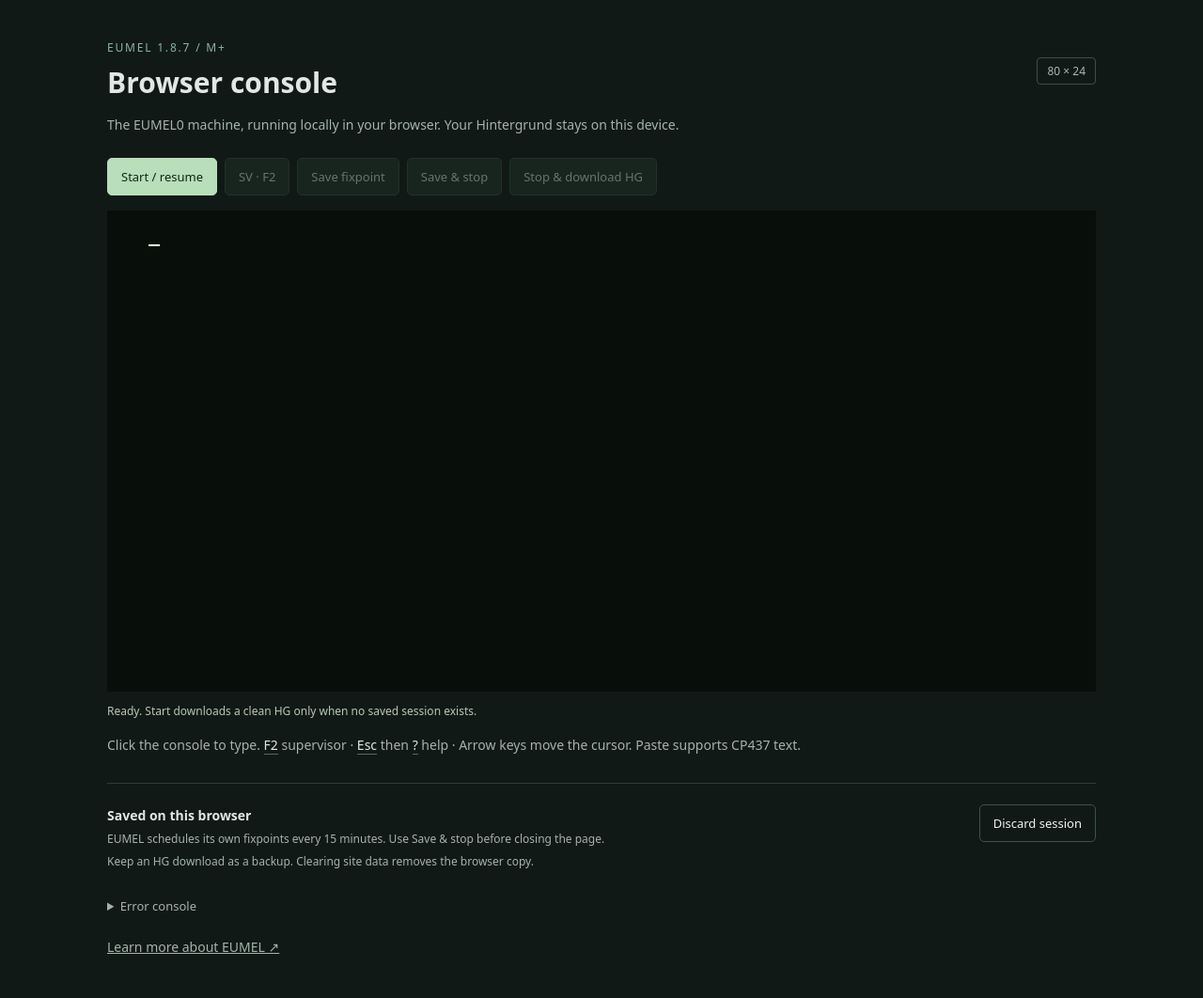
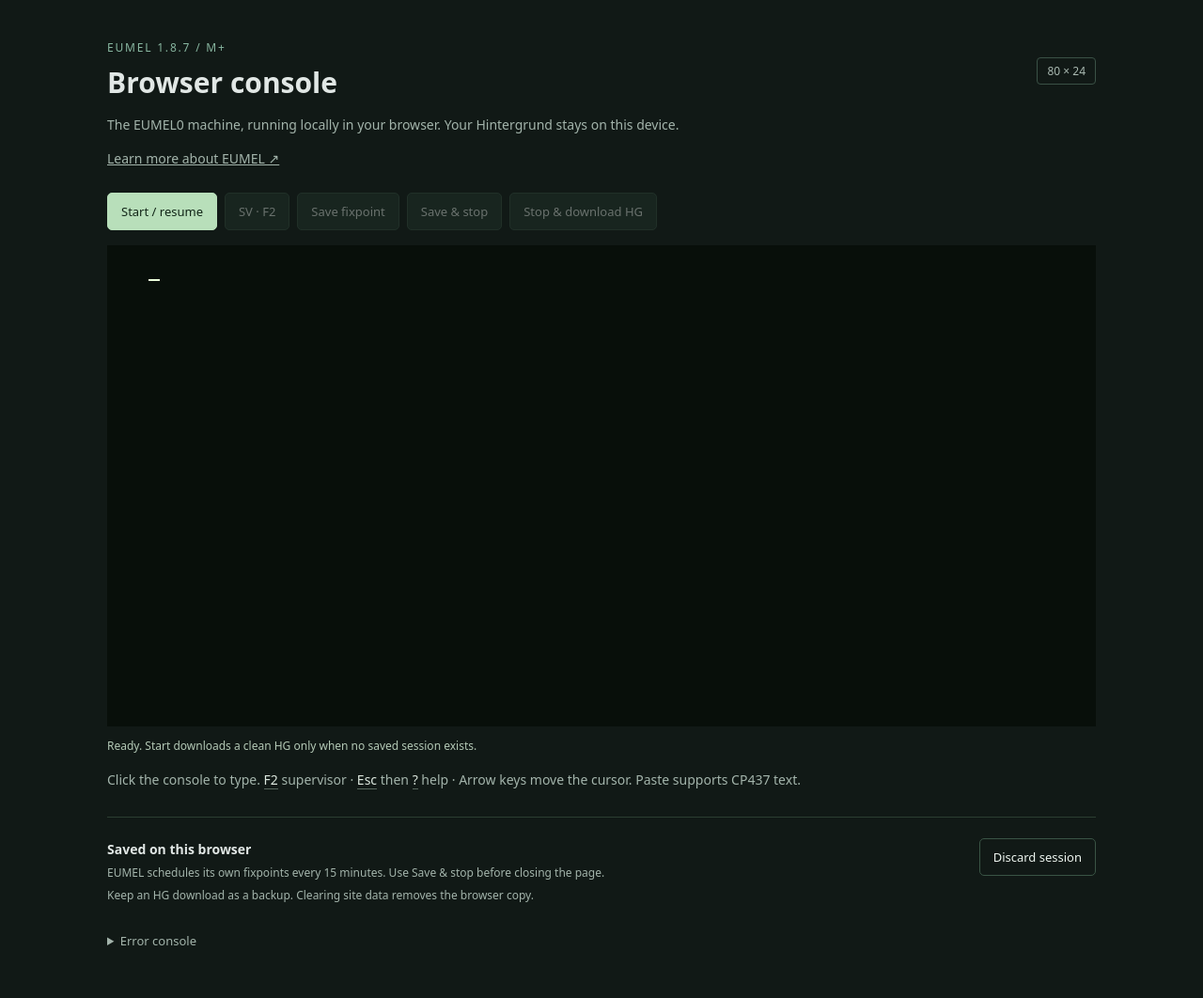
Before and after one commit to fsbraun/fsbraun.github.io, a Jekyll site: the page eumel/index.html, which Jekyll copies as it is, in a window 1280 px wide. Shown: the whole page at 94% size. Built offline with Jekyll 4.4.1, drawn with Linux system fonts in a browser that asks for light colours.

Commit message:
fix: eumel index

```diff
--- a/eumel/index.html
+++ b/eumel/index.html
@@ -7,6 +7,7 @@
 <main>
   <header><div><p class="eyebrow">EUMEL 1.8.7 / M+</p><h1>Browser console</h1></div><span class="badge">80 × 24</span></header>
   <p class="intro">The EUMEL0 machine, running locally in your browser. Your Hintergrund stays on this device.</p>
+  <p class="intro"><a href="https://6xq.net/eumel/" target="_blank" rel="noopener noreferrer" style="color: inherit">Learn more about EUMEL ↗</a></p>
   <nav aria-label="Machine controls">
     <button id="start" class="primary">Start / resume</button>
     <button id="sv" disabled>SV · F2</button>
@@ -19,7 +20,6 @@
   <p class="keys">Click the console to type. <kbd>F2</kbd> supervisor · <kbd>Esc</kbd> then <kbd>?</kbd> help · Arrow keys move the cursor. Paste supports CP437 text.</p>
   <section class="storage"><div><strong>Saved on this browser</strong><p id="storage">EUMEL schedules its own fixpoints every 15 minutes. Use Save & stop before closing the page.</p><p>Keep an HG download as a backup. Clearing site data removes the browser copy.</p></div><button id="reset">Discard session</button></section>
   <details><summary>Error console</summary><pre id="errors" aria-live="polite"></pre></details>
-  <p class="intro"><a href="https://6xq.net/eumel/" target="_blank" rel="noopener noreferrer" style="color: inherit">Learn more about EUMEL ↗</a></p>
 </main>
 <script>
 if (location.protocol === 'file:') {
```
